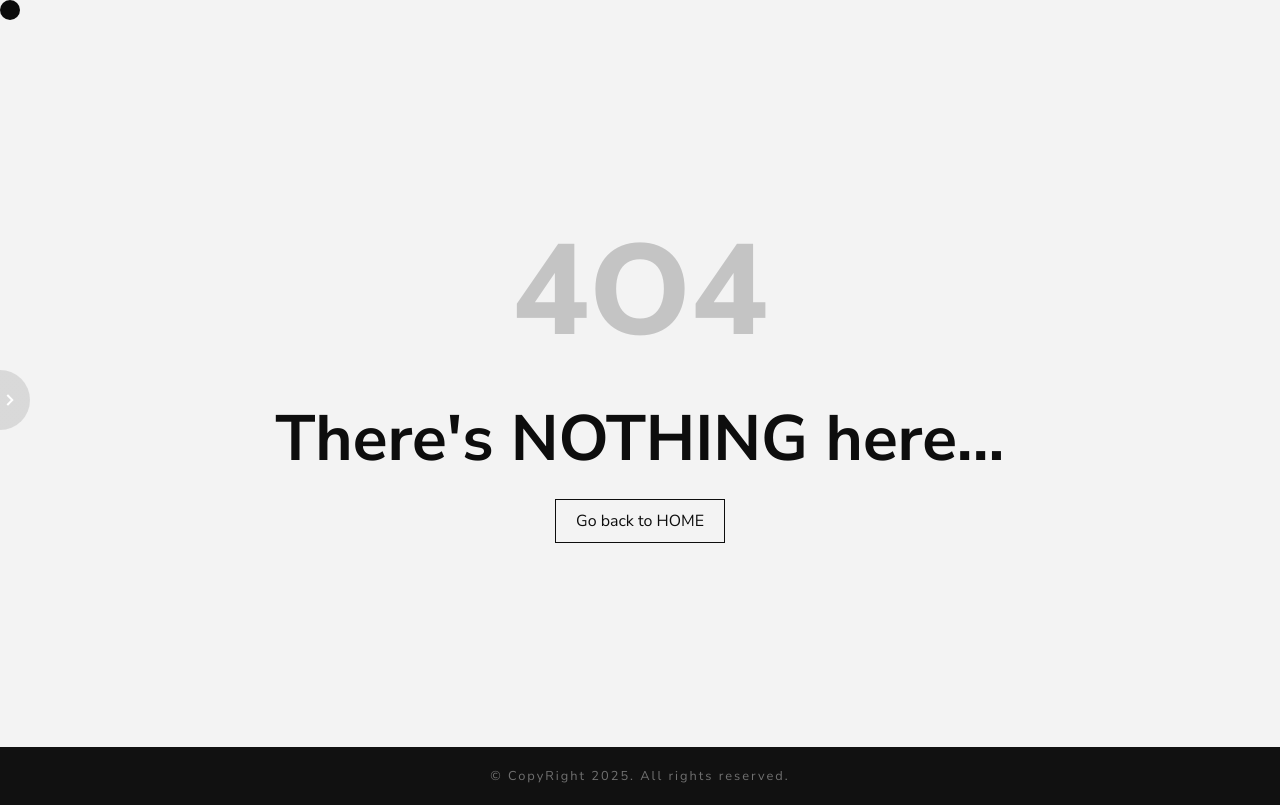
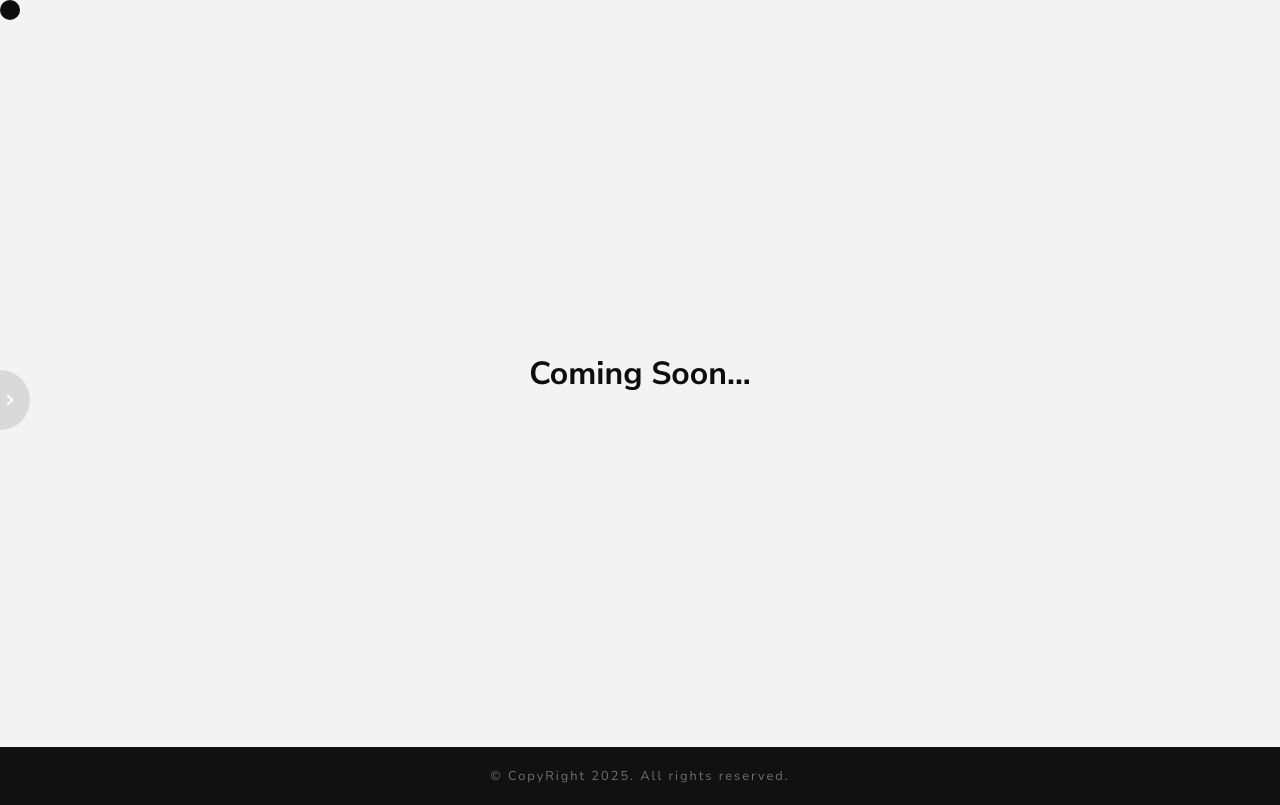
Before and after one commit to Swagat003/Portfolio_NEW, a React (Vite) app: page /blog in a window 1280 px wide. Built offline with nearby package versions, Linux system fonts and the light colour scheme.

Commit message:
blog added

```diff
--- a/src/components/NavBar.jsx
+++ b/src/components/NavBar.jsx
@@ -13,6 +13,7 @@ function NavBar() {
           <li><HashLink smooth to="/#about-bg">About</HashLink></li>
           <li><HashLink smooth to="/#skills-bg">Skills</HashLink></li>
           <li><HashLink smooth to="/#projects-bg">Project</HashLink></li>
+          <li><Link to="/blog">Blog</Link></li>
           <li><Link to="/contact">Contact</Link></li>
         </ul>
         <div id="arrow"></div>
--- a/src/components/Stairs.jsx
+++ b/src/components/Stairs.jsx
@@ -3,7 +3,7 @@ import './css/Stairs.scss'
 import { motion } from 'motion/react'
 import { delay } from 'motion'
 
-function Stairs({ children }) {
+function Stairs({ children , color = 'var(--primary-color)' }) {
 
   const anim = (variants, custom = null) => {
     return {
@@ -68,7 +68,7 @@ function Stairs({ children }) {
       <div className="stairs-container">
         {
           [...Array(noOfStairs)].map((_, i) => {
-            return <motion.div {...anim(expand, noOfStairs - i)} key={i} />
+            return <motion.div {...anim(expand, noOfStairs - i)} key={i} style={{backgroundColor:color}} />
           })
         }
       </div>
--- a/src/components/css/Stairs.scss
+++ b/src/components/css/Stairs.scss
@@ -13,7 +13,6 @@
             position: relative;
             height: 100%;
             width: 100%;
-            background-color: var(--primary-color);
         }
     }
     .stairs-background{
--- a/src/main.jsx
+++ b/src/main.jsx
@@ -7,6 +7,7 @@ import Layout from './Layout.jsx'
 import App from './App.jsx'
 import Contact from './routes/contact/Contact.jsx'
 import NotFound from './routes/notFound/NotFound.jsx'
+import BlogHome from './routes/blog/BlogHome.jsx'
 
 const router = createBrowserRouter([
   {
@@ -22,6 +23,10 @@ const router = createBrowserRouter([
         element: <Contact />
       },
       {
+        path: 'blog',
+        element: <BlogHome />
+      },
+      {
         path: '*',
         element: <NotFound />
       }
--- /dev/null
+++ b/src/routes/blog/BlogHome.jsx
@@ -0,0 +1,19 @@
+import React from 'react'
+import './BlogHome.scss'
+import Stairs from '../../components/Stairs'
+
+function BlogHome() {
+    return (
+        <>
+            <Stairs color='var(--bg-color)'>
+                <div id='blog-home'>
+                    <h1>
+                        Coming Soon...
+                    </h1>
+                </div>
+            </Stairs>
+        </>
+    )
+}
+
+export default BlogHome
--- /dev/null
+++ b/src/routes/blog/BlogHome.scss
@@ -0,0 +1,10 @@
+#blog-home{
+    background-color: var(--primary-color);
+    color: var(--bg-color);
+    width: 100%;
+    height: calc(100dvh - 40px - 0.8rem);
+    display: flex;
+    flex-direction: column;
+    justify-content: center;
+    align-items: center;
+}
```
